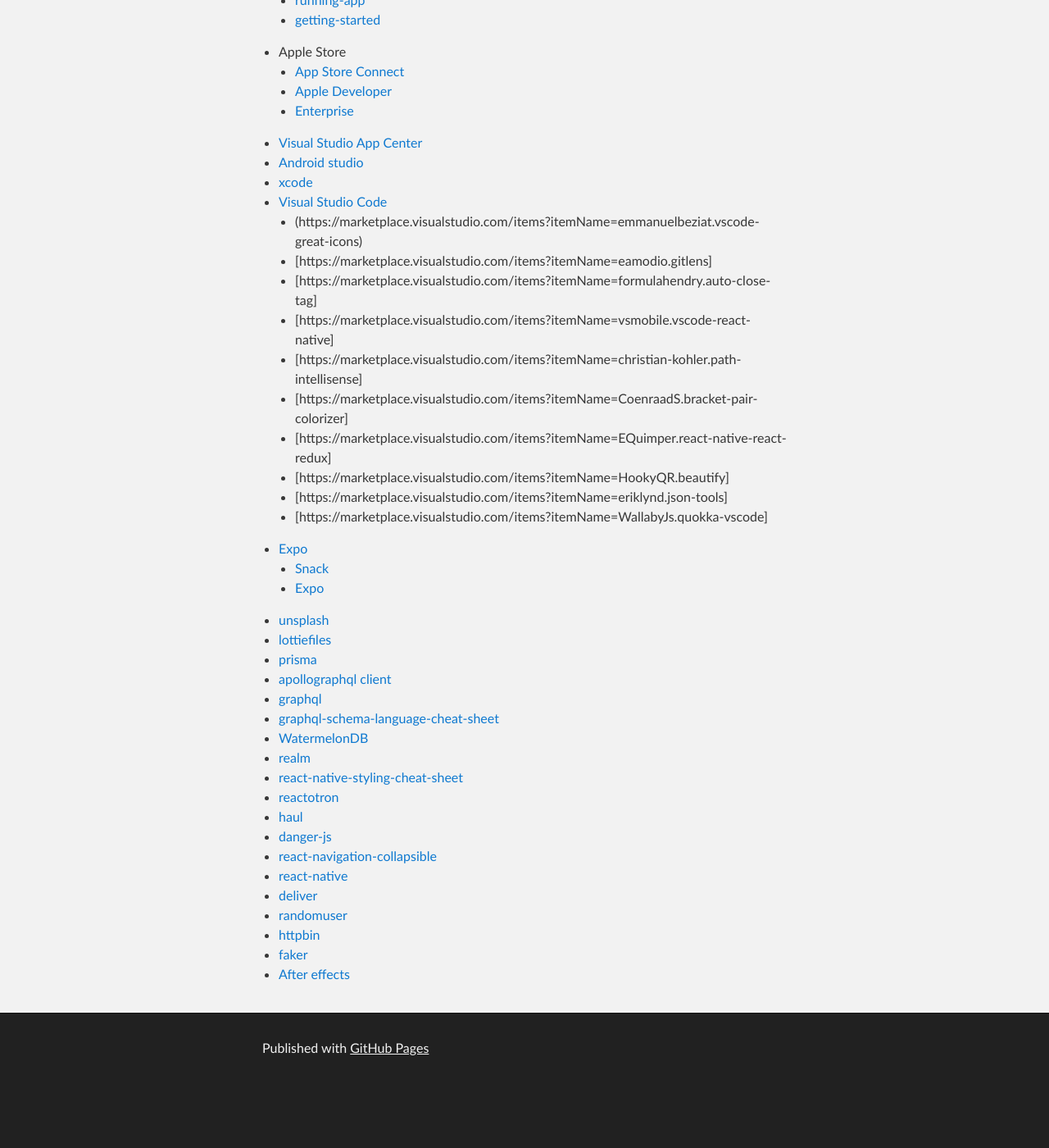
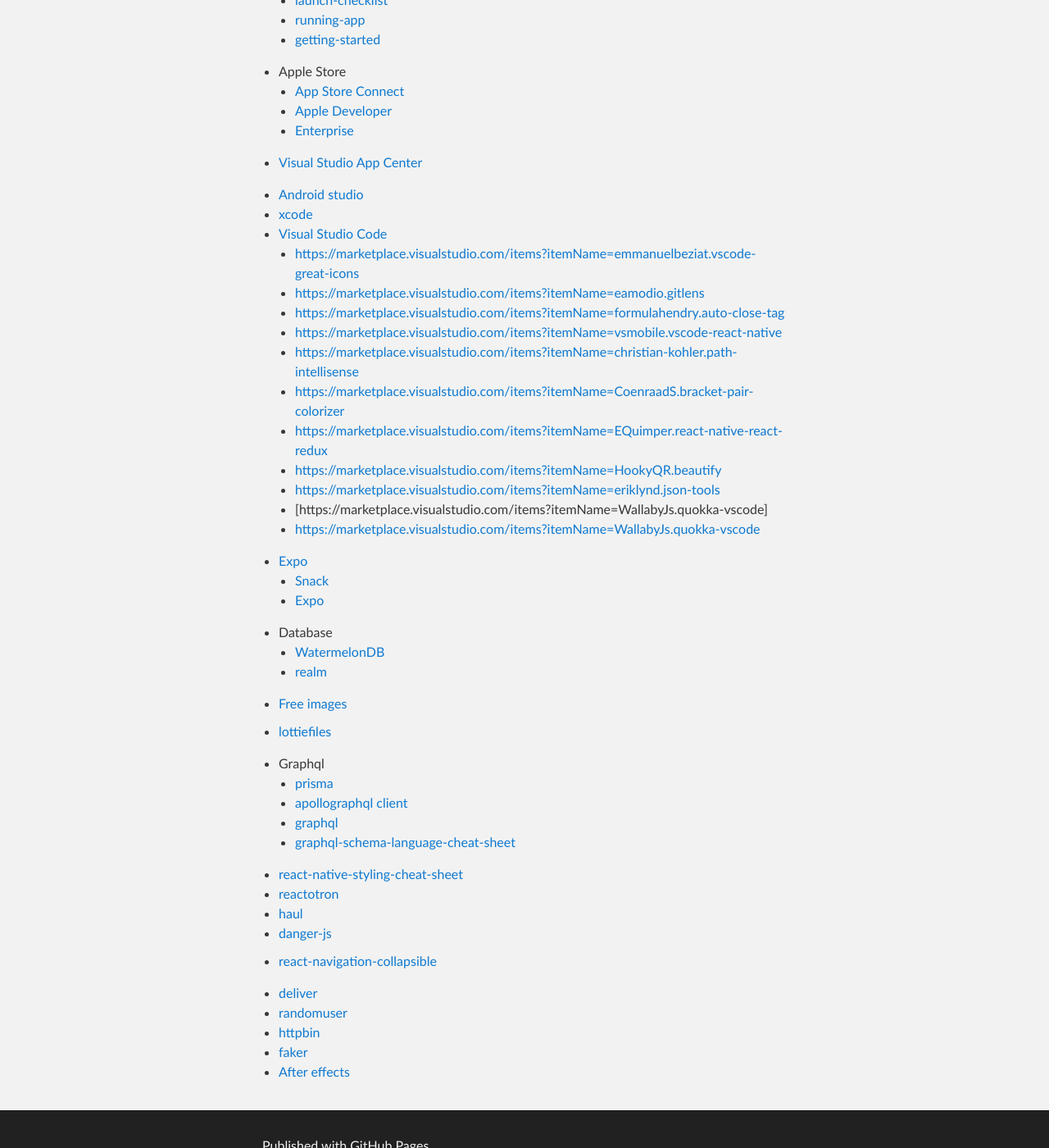
Before and after one commit to haapio/haapio.github.io, a Jekyll site: the page built from react-native.md, in a window 1280 px wide and 1400 px high, scrolled down 3423 px. Shown: the whole window at 82% size. Built offline with Jekyll 4.4.1, drawn with Linux system fonts in a browser that asks for light colours; the repository's description, which GitHub fills in, is left out; our own code applies the rules of GitHub Pages for plain Markdown files; before the commit the page ends 4748 px from its top, so only the background shows below that.

Commit message:
Update react-native.md

```diff
--- a/react-native.md
+++ b/react-native.md
@@ -139,38 +140,45 @@ layout: default
   - [Enterprise](https://developer.apple.com/programs/enterprise/)
 
 - [Visual Studio App Center](https://docs.microsoft.com/en-us/appcenter/sdk/getting-started/react-native)
+
 - [Android studio](https://developer.android.com/studio/)
 - [xcode](https://developer.apple.com/xcode/)
 - [Visual Studio Code](https://code.visualstudio.com)
-  - (https://marketplace.visualstudio.com/items?itemName=emmanuelbeziat.vscode-great-icons)
-  - [https://marketplace.visualstudio.com/items?itemName=eamodio.gitlens]
-  - [https://marketplace.visualstudio.com/items?itemName=formulahendry.auto-close-tag]
-  - [https://marketplace.visualstudio.com/items?itemName=vsmobile.vscode-react-native]
-  - [https://marketplace.visualstudio.com/items?itemName=christian-kohler.path-intellisense]
-  - [https://marketplace.visualstudio.com/items?itemName=CoenraadS.bracket-pair-colorizer]
-  - [https://marketplace.visualstudio.com/items?itemName=EQuimper.react-native-react-redux]
-  - [https://marketplace.visualstudio.com/items?itemName=HookyQR.beautify]
-  - [https://marketplace.visualstudio.com/items?itemName=eriklynd.json-tools]
+  - [https://marketplace.visualstudio.com/items?itemName=emmanuelbeziat.vscode-great-icons](https://marketplace.visualstudio.com/items?itemName=emmanuelbeziat.vscode-great-icons)
+  - [https://marketplace.visualstudio.com/items?itemName=eamodio.gitlens](https://marketplace.visualstudio.com/items?itemName=eamodio.gitlens)
+  - [https://marketplace.visualstudio.com/items?itemName=formulahendry.auto-close-tag](https://marketplace.visualstudio.com/items?itemName=formulahendry.auto-close-tag)
+  - [https://marketplace.visualstudio.com/items?itemName=vsmobile.vscode-react-native](https://marketplace.visualstudio.com/items?itemName=vsmobile.vscode-react-native)
+  - [https://marketplace.visualstudio.com/items?itemName=christian-kohler.path-intellisense](https://marketplace.visualstudio.com/items?itemName=christian-kohler.path-intellisense)
+  - [https://marketplace.visualstudio.com/items?itemName=CoenraadS.bracket-pair-colorizer](https://marketplace.visualstudio.com/items?itemName=CoenraadS.bracket-pair-colorizer)
+  - [https://marketplace.visualstudio.com/items?itemName=EQuimper.react-native-react-redux](https://marketplace.visualstudio.com/items?itemName=EQuimper.react-native-react-redux)
+  - [https://marketplace.visualstudio.com/items?itemName=HookyQR.beautify](https://marketplace.visualstudio.com/items?itemName=HookyQR.beautify)
+  - [https://marketplace.visualstudio.com/items?itemName=eriklynd.json-tools](https://marketplace.visualstudio.com/items?itemName=eriklynd.json-tools)
   - [https://marketplace.visualstudio.com/items?itemName=WallabyJs.quokka-vscode]
+  - [https://marketplace.visualstudio.com/items?itemName=WallabyJs.quokka-vscode]()
 
 - [Expo](https://expo.io)
   - [Snack](https://snack.expo.io)
   - [Expo](https://docs.expo.io/versions/v31.0.0/distribution/)
 
-- [unsplash](https://unsplash.com)
+- Database
+  - [WatermelonDB](https://github.com/Nozbe/WatermelonDB)
+  - [realm](https://realm.io/blog/introducing-realm-react-native/)
+
+- [Free images](https://unsplash.com)
 - [lottiefiles](https://www.lottiefiles.com/)
-- [prisma](https://www.prisma.io)
-- [apollographql client](https://www.apollographql.com/client/)
-- [graphql](https://graphql.org/learn/)
-- [graphql-schema-language-cheat-sheet](https://github.com/sogko/graphql-schema-language-cheat-sheet)
-- [WatermelonDB](https://github.com/Nozbe/WatermelonDB)
-- [realm](https://realm.io/blog/introducing-realm-react-native/)
+
+- Graphql
+  - [prisma](https://www.prisma.io)
+  - [apollographql client](https://www.apollographql.com/client/)
+  - [graphql](https://graphql.org/learn/)
+  - [graphql-schema-language-cheat-sheet](https://github.com/sogko/graphql-schema-language-cheat-sheet)
+
 - [react-native-styling-cheat-sheet](https://github.com/vhpoet/react-native-styling-cheat-sheet)
 - [reactotron](https://github.com/infinitered/reactotron)
 - [haul](https://github.com/callstack/haul)
 - [danger-js](https://github.com/danger/danger-js)
 - [react-navigation-collapsible](https://github.com/benevbright/react-navigation-collapsible)
-- [react-native](https://medium.com/tag/react-native)
+
 - [deliver](https://medium.freecodecamp.org/how-to-deliver-a-react-native-app-to-the-client-e58421e7272e)
 - [randomuser](https://randomuser.me/documentation)
 - [httpbin](https://httpbin.org/ip)
```
Also changed, not shown: other parts of react-native.md (+1 -0 lines).
